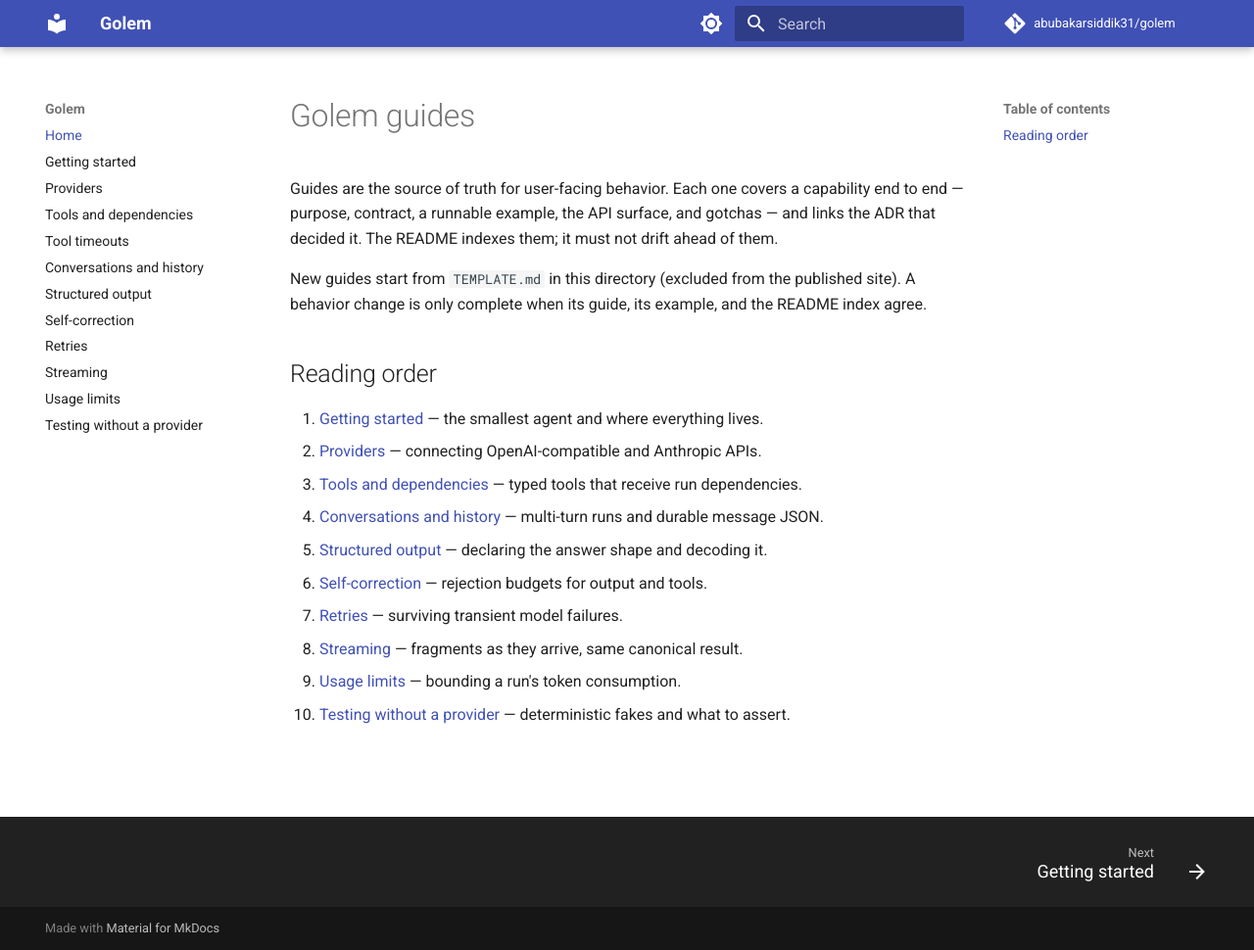
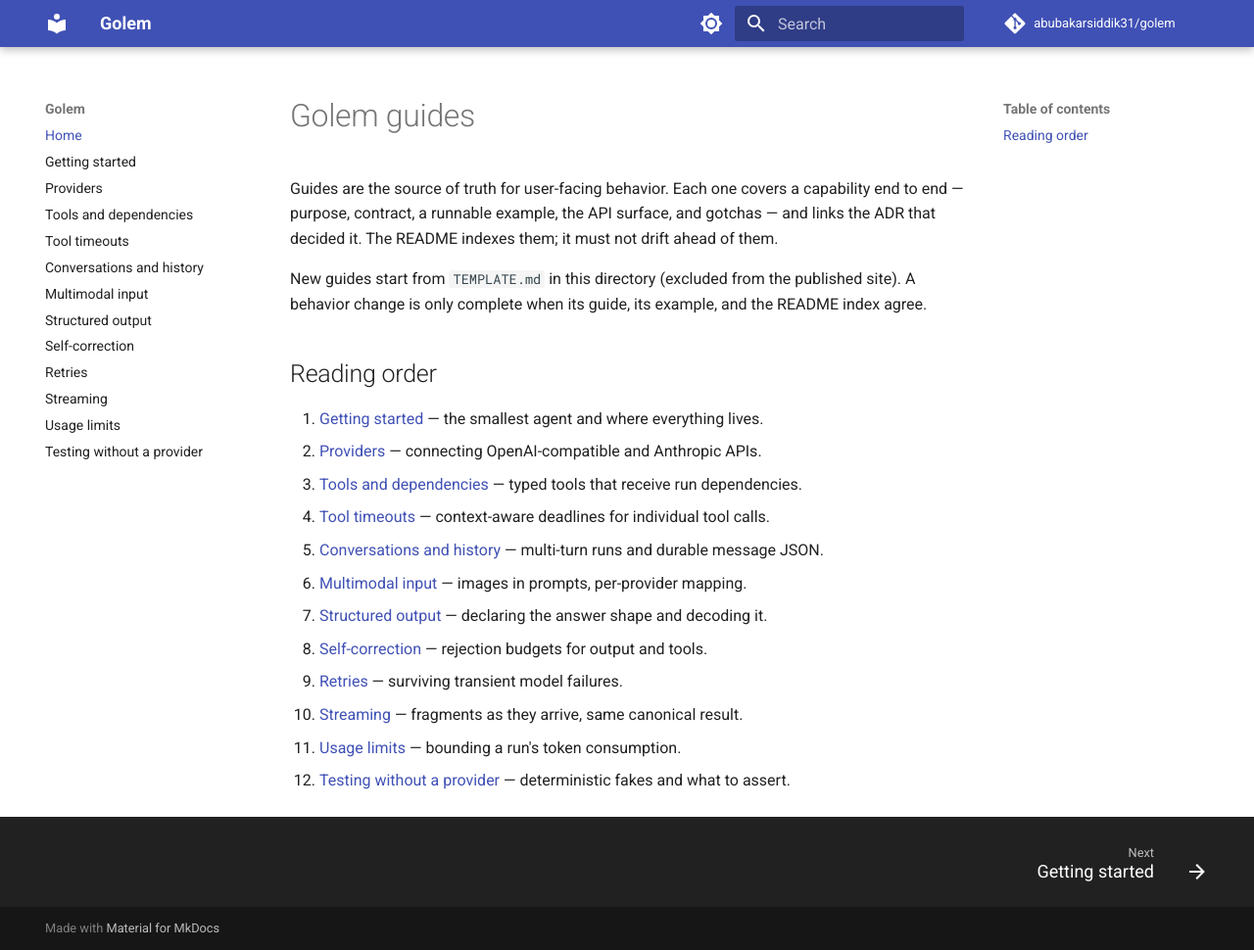
Before and after one commit to abubakarsiddik31/golem, an MkDocs documentation site: the page built from docs/guides/index.md, in a window 1280 px wide and 970 px high. Shown: the whole window at 98% size. Built offline with MkDocs 1.6.1 and Material for MkDocs 9.7.7, drawn with Linux system fonts in a browser that asks for light colours; comment, search, counter and statistics services are not loaded.

Commit message:
docs: add multimodal input guide and example
The guide documents the part contract, validation behavior, the
per-provider mapping matrix, and the bedrock URL limitation, with an
example that embeds a 1x1 PNG so only the model call needs a network.
The reading order in docs/guides/index.md regains the Tool timeouts
entry the mkdocs nav already listed.

```diff
--- a/docs/guides/index.md
+++ b/docs/guides/index.md
@@ -14,10 +14,12 @@ example, and the README index agree.
 1. [Getting started](getting-started.md) — the smallest agent and where everything lives.
 2. [Providers](providers.md) — connecting OpenAI-compatible and Anthropic APIs.
 3. [Tools and dependencies](tools-and-dependencies.md) — typed tools that receive run dependencies.
-4. [Conversations and history](conversations-and-history.md) — multi-turn runs and durable message JSON.
-5. [Structured output](structured-output.md) — declaring the answer shape and decoding it.
-6. [Self-correction](self-correction.md) — rejection budgets for output and tools.
-7. [Retries](retries.md) — surviving transient model failures.
-8. [Streaming](streaming.md) — fragments as they arrive, same canonical result.
-9. [Usage limits](usage-limits.md) — bounding a run's token consumption.
-10. [Testing without a provider](testing.md) — deterministic fakes and what to assert.
+4. [Tool timeouts](tool-timeouts.md) — context-aware deadlines for individual tool calls.
+5. [Conversations and history](conversations-and-history.md) — multi-turn runs and durable message JSON.
+6. [Multimodal input](multimodal-input.md) — images in prompts, per-provider mapping.
+7. [Structured output](structured-output.md) — declaring the answer shape and decoding it.
+8. [Self-correction](self-correction.md) — rejection budgets for output and tools.
+9. [Retries](retries.md) — surviving transient model failures.
+10. [Streaming](streaming.md) — fragments as they arrive, same canonical result.
+11. [Usage limits](usage-limits.md) — bounding a run's token consumption.
+12. [Testing without a provider](testing.md) — deterministic fakes and what to assert.
--- a/mkdocs.yml
+++ b/mkdocs.yml
@@ -49,6 +49,7 @@ nav:
   - Tools and dependencies: tools-and-dependencies.md
   - Tool timeouts: tool-timeouts.md
   - Conversations and history: conversations-and-history.md
+  - Multimodal input: multimodal-input.md
   - Structured output: structured-output.md
   - Self-correction: self-correction.md
   - Retries: retries.md
```
Also changed, not shown: README.md (+1 -0 lines), docs/guides/multimodal-input.md (added, +97 -0 lines), 1 other file.
